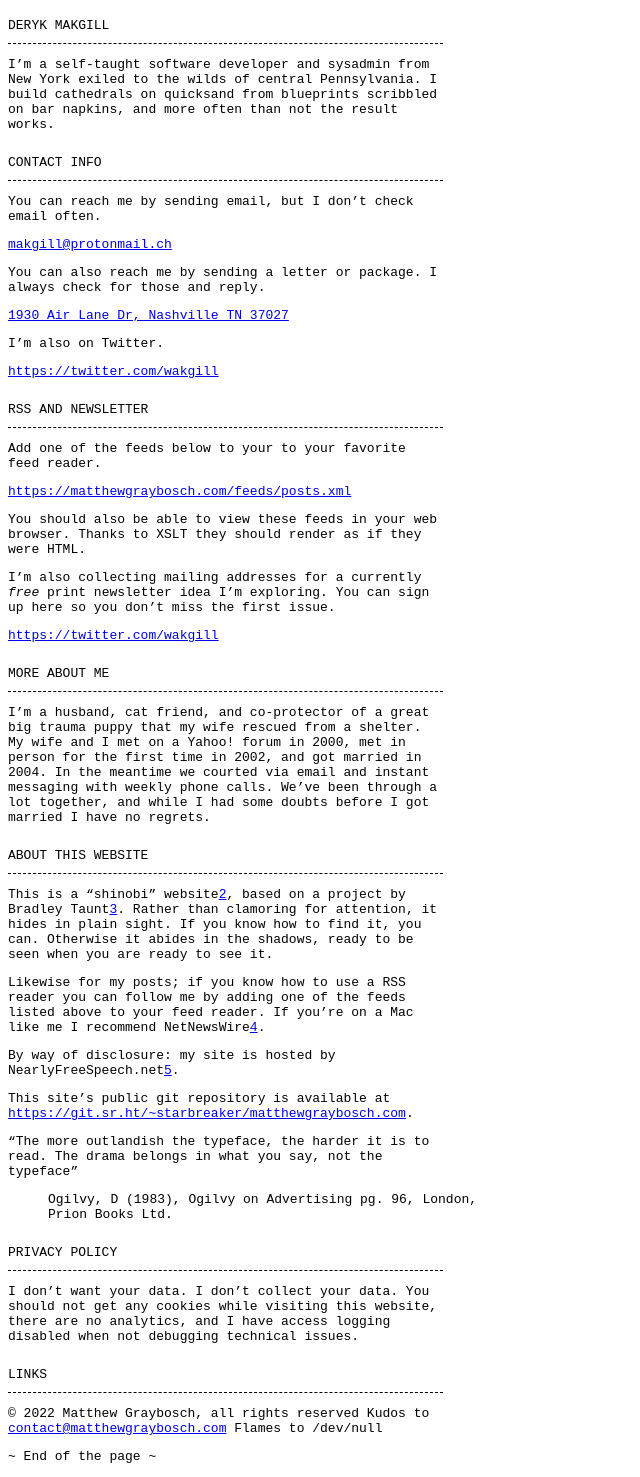
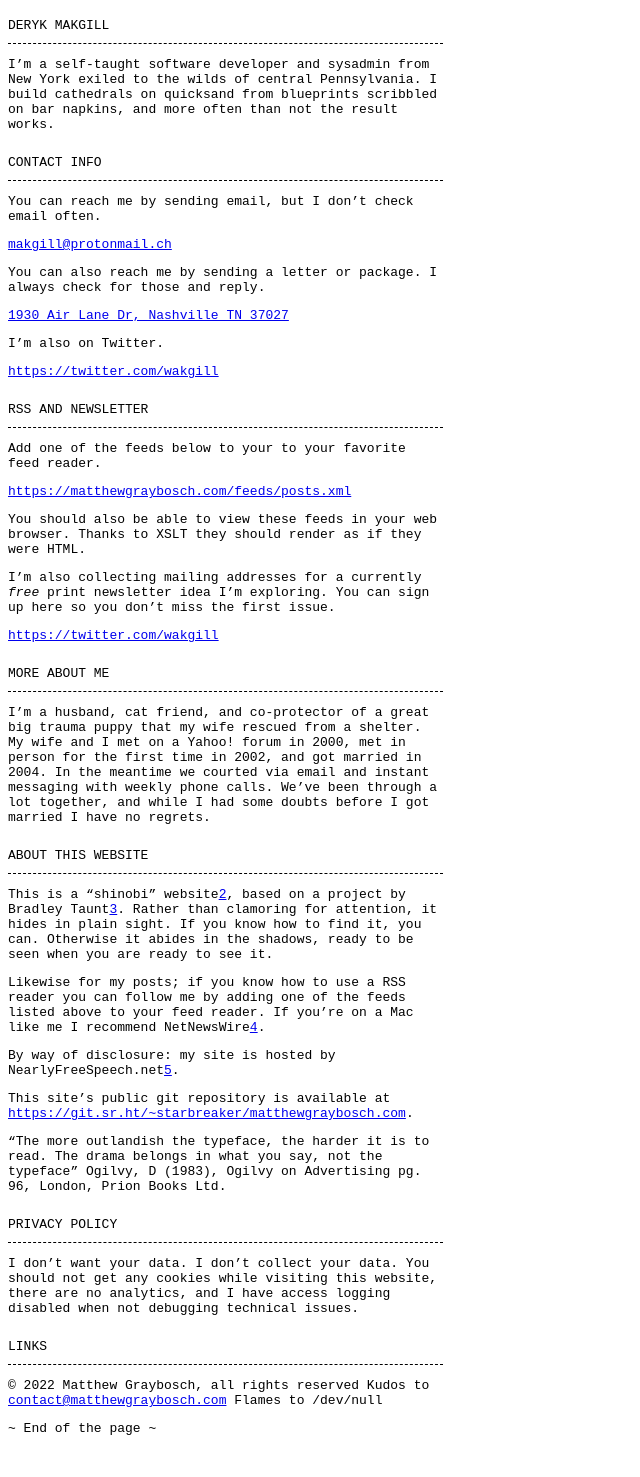
Before and after one commit to 0x000m/0x000m.github.io, a Jekyll site: the page built from test.md, in a window 1280 px wide. Shown: the whole page, without its empty margins (0-640 px from the left). Built offline with Jekyll 4.4.1, drawn with Linux system fonts in a browser that asks for light colours; our own code applies the rules of GitHub Pages for plain Markdown files; after the commit the page ends 1449 px from its top, so only the background shows below that.

```diff
--- a/test.md
+++ b/test.md
@@ -47,8 +47,7 @@ By way of disclosure: my site is hosted by NearlyFreeSpeech.net[5].
 
 This site's public git repository is available at <https://git.sr.ht/~starbreaker/matthewgraybosch.com>.
 
-"The more outlandish the typeface, the harder it is to read. The drama belongs in what you say, not the typeface"
-> Ogilvy, D (1983), Ogilvy on Advertising pg. 96, London, Prion Books Ltd.
+"The more outlandish the typeface, the harder it is to read. The drama belongs in what you say, not the typeface" Ogilvy, D (1983), Ogilvy on Advertising pg. 96, London, Prion Books Ltd.
 
 ### Privacy Policy
 
```
